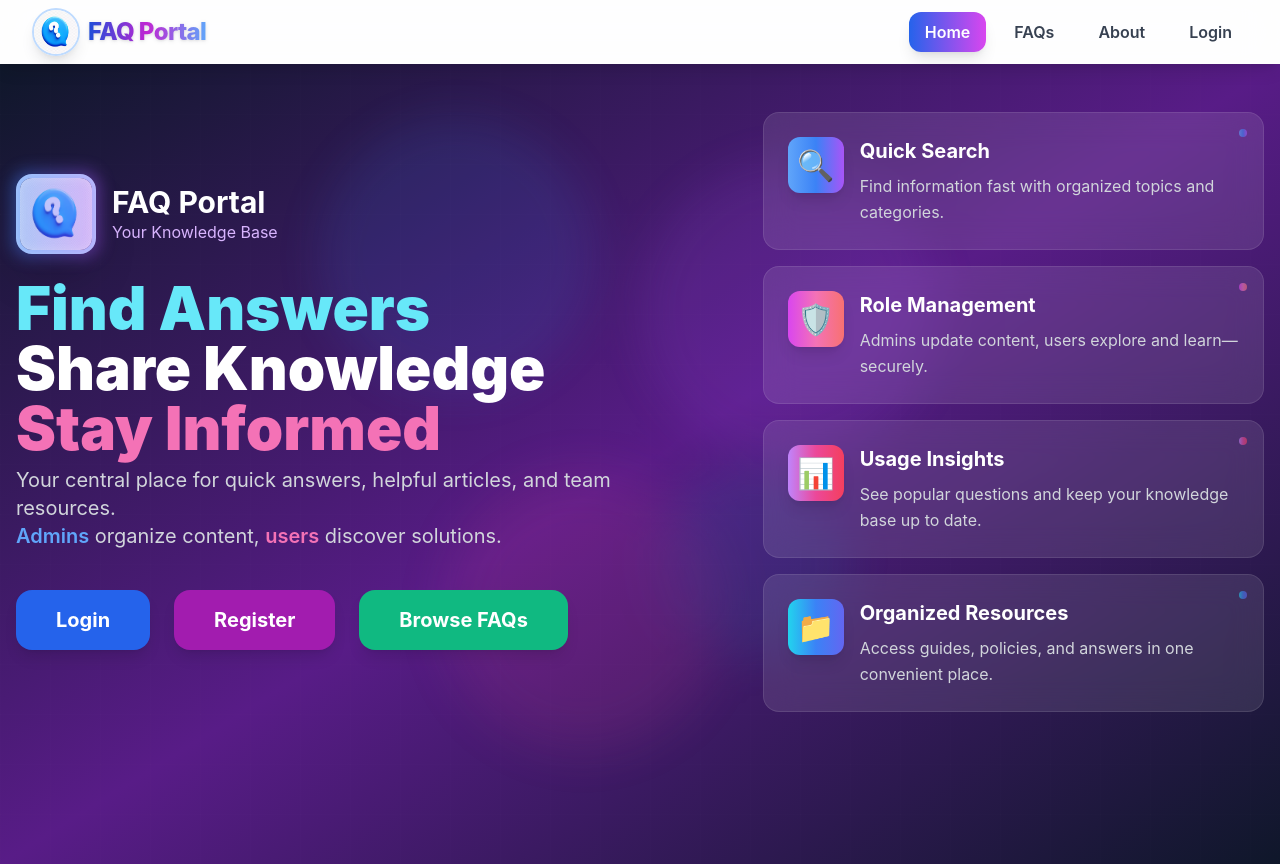
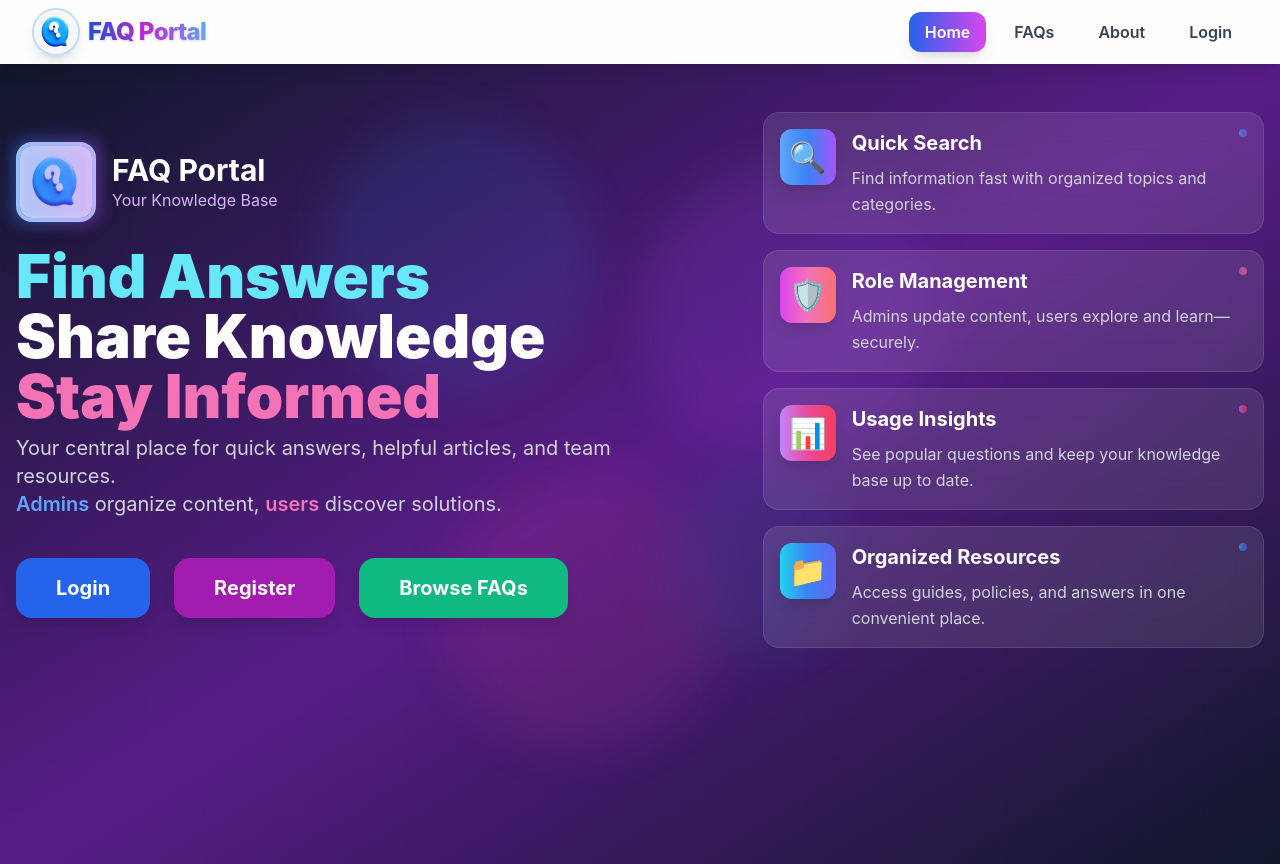
Before and after one commit to Arpit8789/FAQ-PORTAL, a React (Vite) app in the folder clients/: page / in a window 1280 px wide. Built offline with nearby package versions, Linux system fonts and the light colour scheme.

Commit message:
Update Homepage.jsx

```diff
--- a/clients/src/pages/Homepage.jsx
+++ b/clients/src/pages/Homepage.jsx
@@ -170,7 +170,7 @@ function FeatureCard({ icon, title, description, gradient, delay, isLoaded }) {
   return (
     <div
       className={`
-        group relative bg-white/10 backdrop-blur-lg border border-white/10 rounded-2xl p-6
+        group relative bg-white/10 backdrop-blur-lg border border-white/10 rounded-2xl p-4
         transition-all duration-200 cursor-pointer
         ${isLoaded ? 'opacity-100 translate-x-0' : 'opacity-0 translate-x-8'}
         hover:-translate-y-3 hover:scale-105
```
